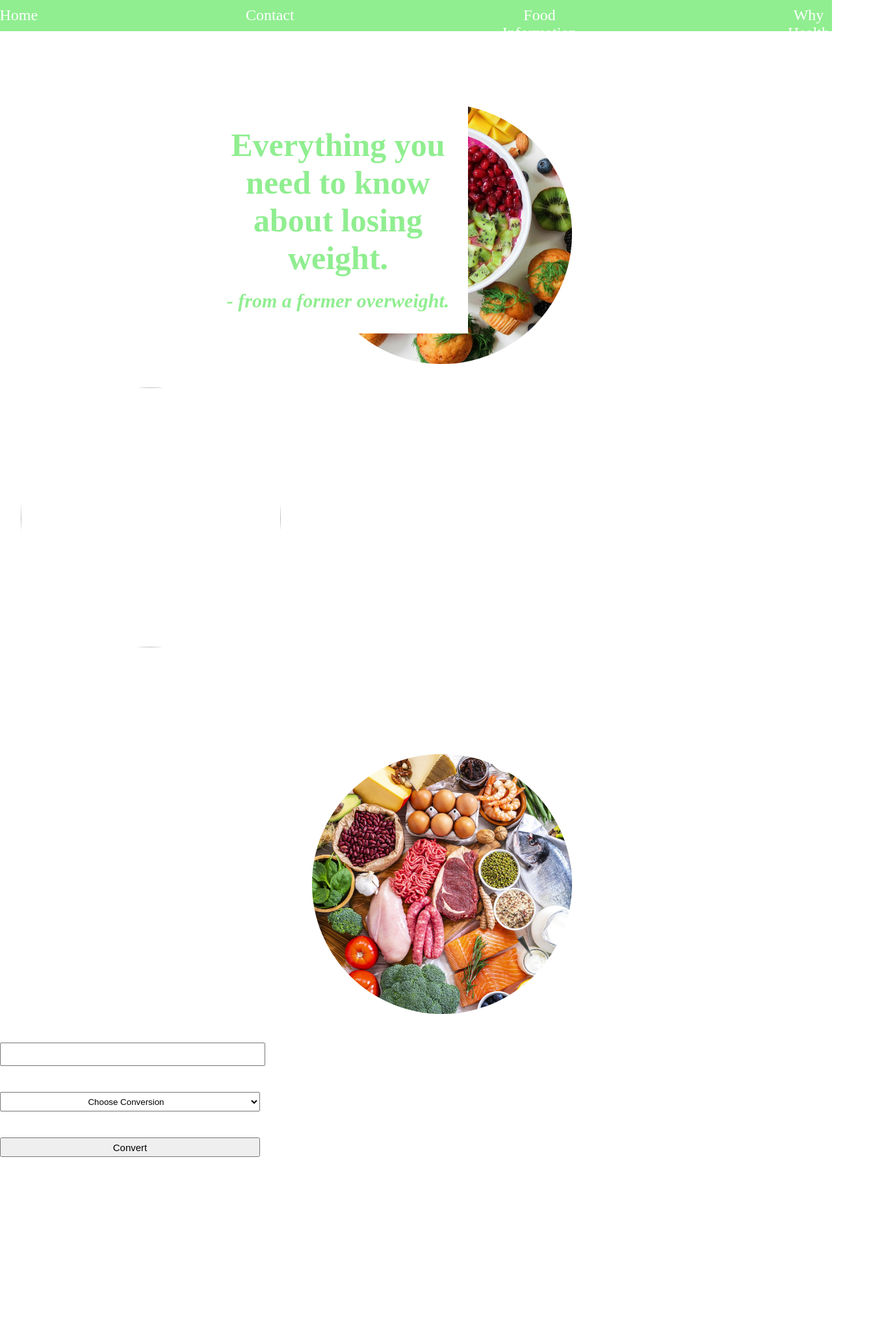
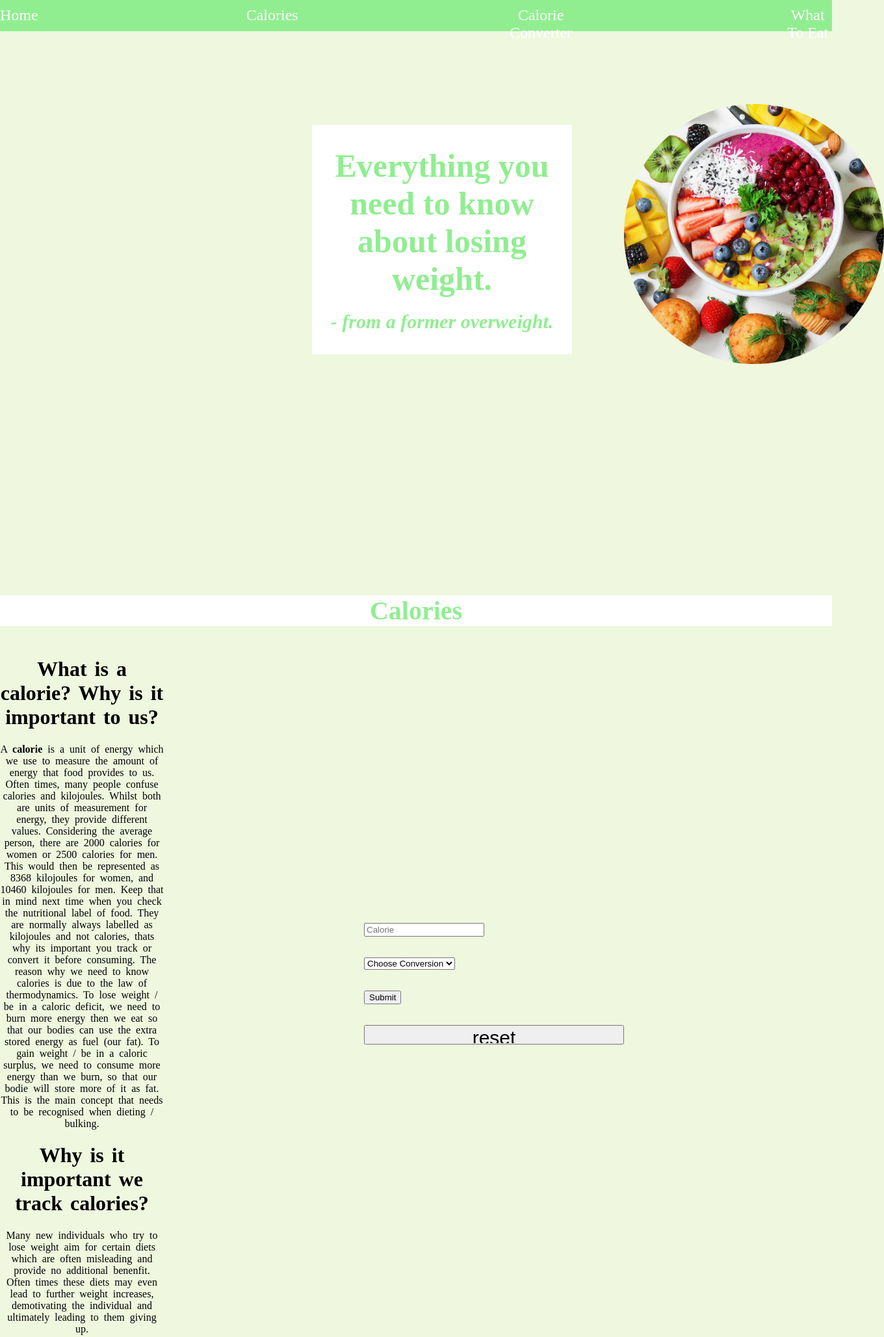
Before and after one commit to leeglb/JavaScript-Projects, a plain HTML site: page Calorie converter/page.html in a window 1280 px wide. Shown: the whole page at 65% size, 1360 px wide, since content can reach past the window. Before the commit the page ends 1820 px from the top, so only its background shows below. Drawn offline with Linux system fonts and the light colour scheme.

Commit message:
alot done

```diff
--- a/Calorie converter/func.js
+++ b/Calorie converter/func.js
@@ -2,26 +2,50 @@ const calorieInput = document.getElementById("input");
 const selectOptions = document.getElementById("selected");
 const convertBtn = document.getElementById("convert-btn");
 const results = document.getElementById("results-div");
+const resetBtn = document.getElementById("reset-btn");
+
+let selected = 0;
+let calorie = 0;
 
 
-convertBtn.addEventListener("click", () => {
 
-    let inputValue = calorieInput.value;
+var form = document.getElementById("calorie-form");
 
-    caloriesToKJ(inputValue);
+form.addEventListener("submit", (e) => {
+    e.preventDefault(); //prevents auto submit
 
+    selected = document.getElementById("selected").value;
+    calorie = document.getElementById("input").value;
+    reset = document.getElementById("reset-btn").value;
+
+    if(selected == 1 && calorie.length > 0) {
+        results.textContent = kjToCalories(calorie);
+    }
+    else if(selected == 2 && calorie.length > 0) {
+        results.textContent = caloriesToKJ(calorie);
+    }
+    else if(calorie.length === 0) {
+        alert("You need to enter a number!");
+    }
+    else if(selected.value === 0) {
+        alert("You need to pick an option!");
+    }
+})
+
+resetBtn.addEventListener("click", () => {
+    results.textContent = "";
 })
 
 function caloriesToKJ(calories) {
 
     let kilojoule = Number(calories) * 4.184;
 
-    results.textContent = `${kilojoule} kj`;
+    return `${kilojoule.toFixed(2)} kj`;
 }
 
 function kjToCalories(kilojoule) {
 
     let calorie = Number(kilojoule) / 4.184;
 
-    return `${calorie} calories`;
+    return `${calorie.toFixed(2)} calories`;
 }
--- a/Calorie converter/page.html
+++ b/Calorie converter/page.html
@@ -11,9 +11,9 @@
         <div id="navbar">
             <nav>
                 <a href=""><li>Home</li></a>
-                <a href=""><li>Contact</li></a>
-                <a href=""><li>Food Information</li></a>
-                <a href=""><li>Why Health Matters</li></a>
+                <a href="#calories"><li>Calories</li></a>
+                <a href=""><li>Calorie Converter</li></a>
+                <a href=""><li>What To Eat</li></a>
             </nav>
         </div>
 
@@ -23,21 +23,47 @@
         </div>
 
         <img id="food1" src="health-food.jpg">
-        <img id="food2" src="fruit.jpg">
-        <img id="food3" src="protein.jpg">
 
-        <div id="calorieconverter-div">
-            <input id="input" type="number">
-            <select id="selected">
-                <option value="0" id="options">Choose Conversion</option>
-                <option value="1" id="options">Kilojoule to Calorie</option>
-                <option value="2" id="options">Calorie to Kilojoule</option>
-            </select>
-            <input id="convert-btn" type="submit" value="Convert"></input>
+        <h1 id="calorietitle">Calories</h1>
 
-            <div id="results-div"></div>
+        <div id="calories">
+            <div id="calorietext">
+                <div id="whatarecalories">
+                    <h1>What is a calorie? Why is it important to us?</h1>
+                    <p>A <strong>calorie</strong> is a unit of energy which we use to measure the amount of energy that food provides to us.
+                    Often times, many people confuse calories and kilojoules. Whilst both are units of measurement for energy, they provide different values.
+                    Considering the average person, there are 2000 calories for women or 2500 calories for men. This would then be represented as 8368 kilojoules for women,
+                    and 10460 kilojoules for men. Keep that in mind next time when you check the nutritional label of food. They are normally always labelled as
+                    kilojoules and not calories, thats why its important you track or convert it before consuming.
+                    The reason why we need to know calories is due to the law of thermodynamics. To lose weight / be in a caloric deficit, we need to burn more energy
+                    then we eat so that our bodies can use the extra stored energy as fuel (our fat). To gain weight / be in a caloric surplus, we need to consume more energy
+                    than we burn, so that our bodie will store more of it as fat. This is the main concept that needs to be recognised when dieting / bulking.</p>
+                </div>
 
+                <div id="trackingcalories">
+                    <h1>Why is it important we track calories?</h1>
+                    <p>Many new individuals who try to lose weight aim for certain diets which are often misleading and provide no additional benenfit. Often times
+                    these diets may even lead to further weight increases, demotivating the individual and ultimately leading to them giving up.</p>
+                </div>
+            </div>
+            <div id="calorieconverter">
+                <div id="calorieconverter-div">
+                    <form id="calorie-form" action="" method="post" name="calorie-form">
+                        <input id="input" type="number" placeholder="Calorie">
+                        <select id="selected" name="selected">
+                            <option value="0" id="options">Choose Conversion</option>
+                            <option value="1" id="options">Kilojoule to Calorie</option>
+                            <option value="2" id="options">Calorie to Kilojoule</option>
+                        </select>
+                       <input type="submit" id="convert-btn" value="Submit" name="submit"></input>
+
+                    </form>
+                    <input type="button" id="reset-btn" name="reset-btn" value="reset">
+                    <div id="results-div"></div>
+                </div>
+            </div>
         </div>
+
 
         <script src="func.js"></script>
     </body>
--- a/Calorie converter/styles.css
+++ b/Calorie converter/styles.css
@@ -4,7 +4,7 @@
 
 
 body {
-    background-color: rgb(255, 255, 255);
+    background-color: rgb(239, 247, 222);
     overflow-x: hidden;
     margin: 0;
 
@@ -51,8 +51,8 @@ body {
     background-color: rgb(255, 255, 255);
     width: 25rem;
     position: absolute;
-    top: 10rem;
-    left: 20rem;
+    top: 12rem;
+    left: 30rem;
 }
 
 #heading > h1{
@@ -68,10 +68,7 @@ body {
     font-size: 30px;
 }
 
-#food1, #food2, #food3 {
-    margin-top: 10rem;
-    margin-left: 30rem;
-}
+
 
 #food1, #food2, #food3{
     width: 400px;
@@ -83,23 +80,55 @@ body {
 }
 
 #food1 {
-    z-index: 2;
+    z-index: 1;
+    margin-top: 10rem;
+    margin-left: 60rem;
 }
 
-#food2 {
-    z-index: 3;
-    margin-top: 2rem;
+#calorietitle {
+    margin-top: 22rem;
+    text-align: center;
+    color: lightgreen;
+    font-size: 40px;
+    background-color: rgb(255, 255, 255);
+    width: auto;
+    height: auto;
+}
+
+#calories {
+    display: flex;
+    justify-content: space-evenly;
+    align-items: center;
+}
+
+#caloriestext {
+    display: flex;
+    flex-direction: column;
+    justify-content: space-evenly;
+    margin-top: 5rem;
     margin-left: 2rem;
 }
 
+#whatarecalories, #trackingcalories {
+    text-align: center;
+    width: 45%;
+    word-spacing: 0.25rem;
 
+}
 
-#calorieconverter-div > input, #convert-btn, select, #results-div {
+#whatarecalories, #trackingcalories > h1 {
+    text-align: center;
+
+}
+
+#calorieconverter-div > input, #convert-btn, select, #results-div, #reset-btn {
     display: flex;
     justify-content: center;
     align-items: center;
-    margin-top: 40px;
+    margin-right: 20rem;
+    margin-top: 2rem;
 }
+
 
 #calorieconverter-div > input {
     width: var(--button-width);
@@ -108,10 +137,10 @@ body {
     text-align: center;
 }
 
-#calorieconverter-div > #convert-btn {
+#calorieconverter-div > #convert-btn, #reset-btn {
     width: var(--button-width);
     height: 30px;
-    font-size: 15px;
+    font-size: auto;
 
 }
 
```
